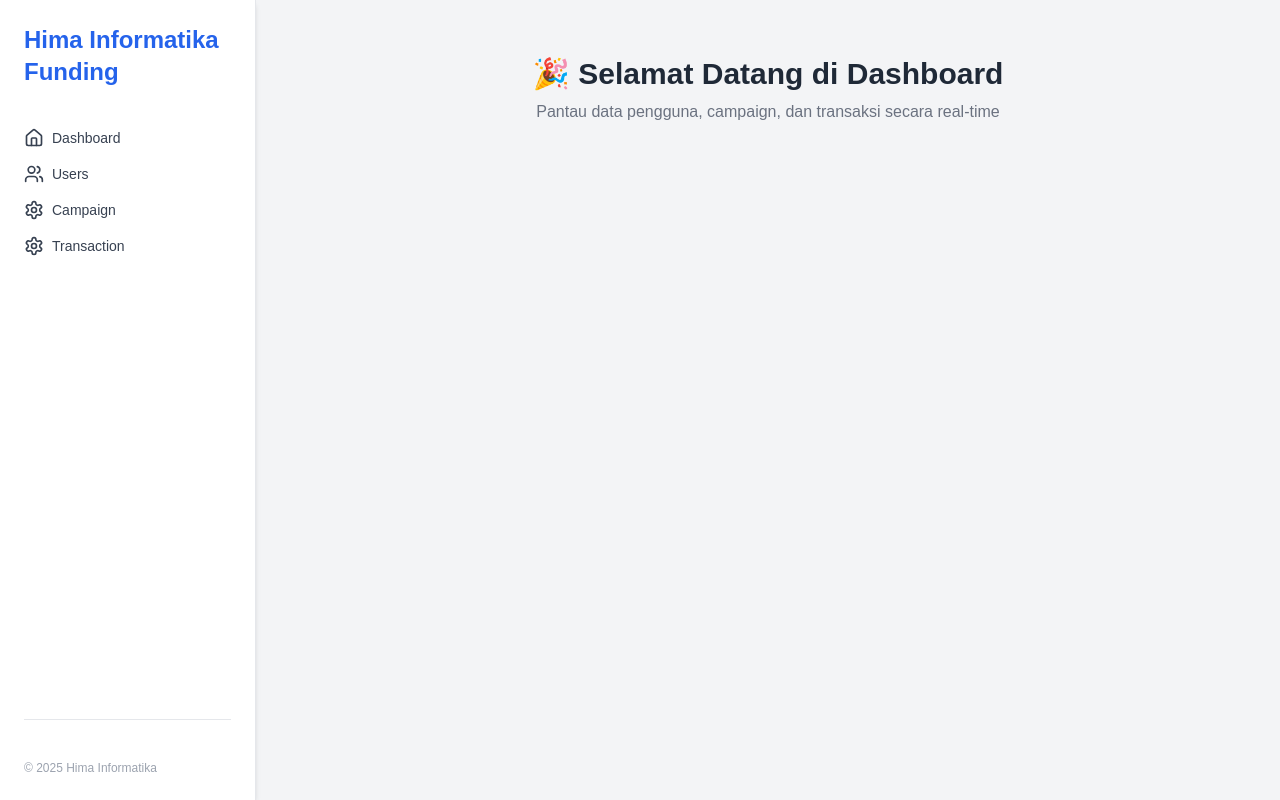
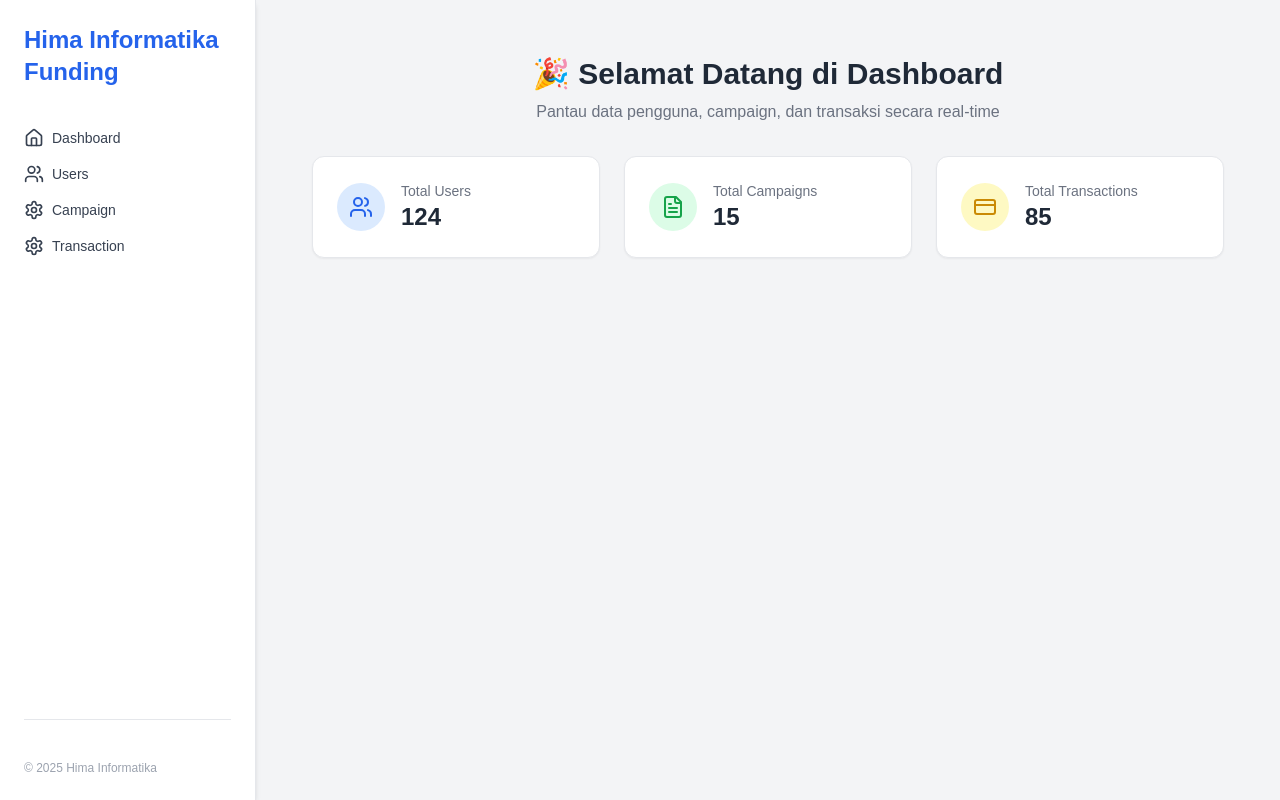
Before and after one commit to muhammadarifmartadinataa/Innovation-Funding-Platform-by-HIMA-Informatika, a Next.js app in the folder cms-innovation-funding/: page / in a window 1280 px wide. Built offline with nearby package versions, Linux system fonts and the light colour scheme.

Commit message:
Risma: Update total user di dashboard

```diff
--- a/cms-innovation-funding/app/page.tsx
+++ b/cms-innovation-funding/app/page.tsx
@@ -1,8 +1,12 @@
 'use client';
+
+import { Users, FileText, CreditCard } from "lucide-react";
 
 export default function HomePage() {
   return (
     <div className="p-6 max-w-7xl mx-auto">
+
+      {/* Title and Welcome Message */}
       <div className="text-center mb-8">
         <h1 className="text-3xl font-bold text-gray-800 mb-2">
           🎉 Selamat Datang di Dashboard
@@ -11,6 +15,53 @@ export default function HomePage() {
           Pantau data pengguna, campaign, dan transaksi secara real-time
         </p>
       </div>
+
+      {/* Statistik Grid */}
+      <div className="grid grid-cols-1 sm:grid-cols-2 lg:grid-cols-3 gap-6">
+
+        {/* Total Users */}
+        <div className="bg-white border rounded-xl shadow-sm hover:shadow-md transition p-6">
+          <div className="flex items-center gap-4">
+            <div className="bg-blue-100 p-3 rounded-full">
+              <Users className="text-blue-600 w-6 h-6" />
+            </div>
+            <div>
+              <p className="text-sm text-gray-500">Total Users</p>
+              <h2 className="text-2xl font-semibold text-gray-800">124</h2>
+            </div>
+          </div>
+        </div>
+
+        {/* Total Campaigns */}
+        <div className="bg-white border rounded-xl shadow-sm hover:shadow-md transition p-6">
+          <div className="flex items-center gap-4">
+            <div className="bg-green-100 p-3 rounded-full">
+              <FileText className="text-green-600 w-6 h-6" />
+            </div>
+            <div>
+              <p className="text-sm text-gray-500">Total Campaigns</p>
+              <h2 className="text-2xl font-semibold text-gray-800">15</h2>
+            </div>
+          </div>
+        </div>
+
+        {/* Total Transactions */}
+        <div className="bg-white border rounded-xl shadow-sm hover:shadow-md transition p-6">
+          <div className="flex items-center gap-4">
+            <div className="bg-yellow-100 p-3 rounded-full">
+              <CreditCard className="text-yellow-600 w-6 h-6" />
+            </div>
+            <div>
+              <p className="text-sm text-gray-500">Total Transactions</p>
+              <h2 className="text-2xl font-semibold text-gray-800">85</h2>
+            </div>
+          </div>
+        </div>
+
+      </div>
     </div>
   );
 }
+
+<div className="grid grid-cols-1 sm:grid-cols-2 lg:grid-cols-3 gap-6 mb-10">
+</div>
```
